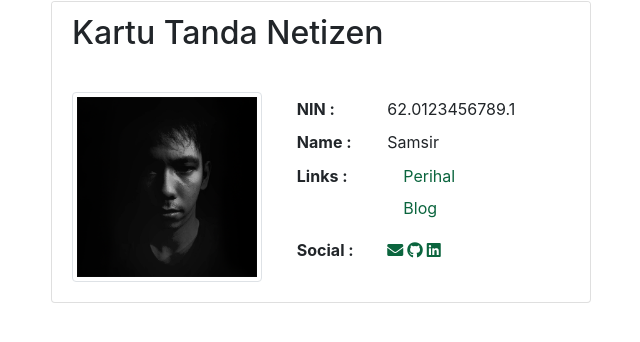
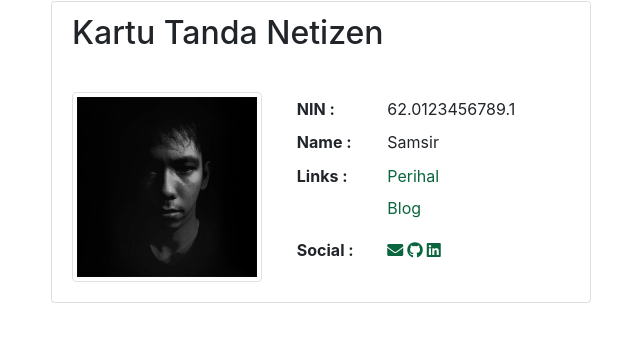
Before and after one commit to samsir/rumah, a Jekyll site: the page built from index.md, in a window 1280 px wide. Shown: the part 298-640 px from the top of the page, without its empty margins (319-959 px from the left). Built offline with Jekyll 4.4.1, drawn with Linux system fonts in a browser that asks for light colours.

Commit message:
Update card.html

```diff
--- a/_includes/card.html
+++ b/_includes/card.html
@@ -36,7 +36,7 @@
                     {% endfor %}
                 </div>
             {% else %}
-            <a class="nav-link pt-0" href="{{ site.baseurl }}{{ entry.url }}">{{ entry.title }}</a>
+            <a class="nav-link pt-0 pl-0" href="{{ site.baseurl }}{{ entry.url }}">{{ entry.title }}</a>
             {% endif %}
             {% endfor %}
         </nav>
```
